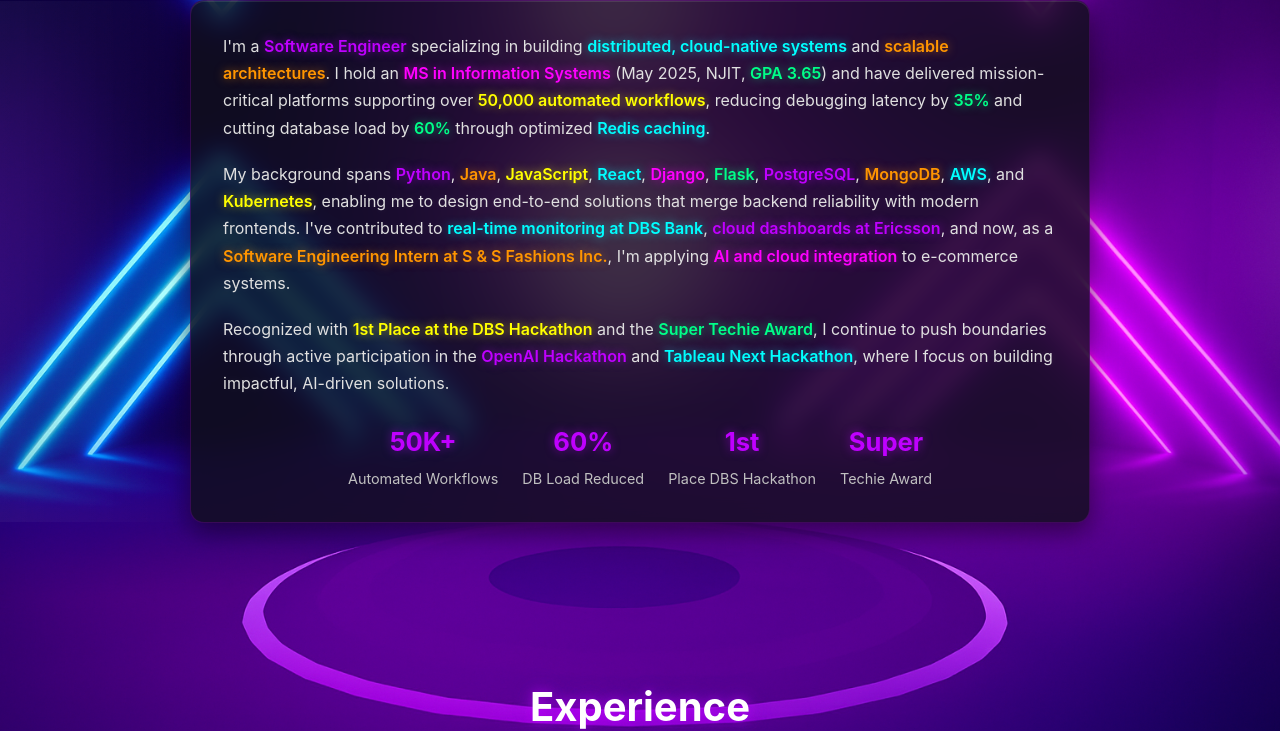
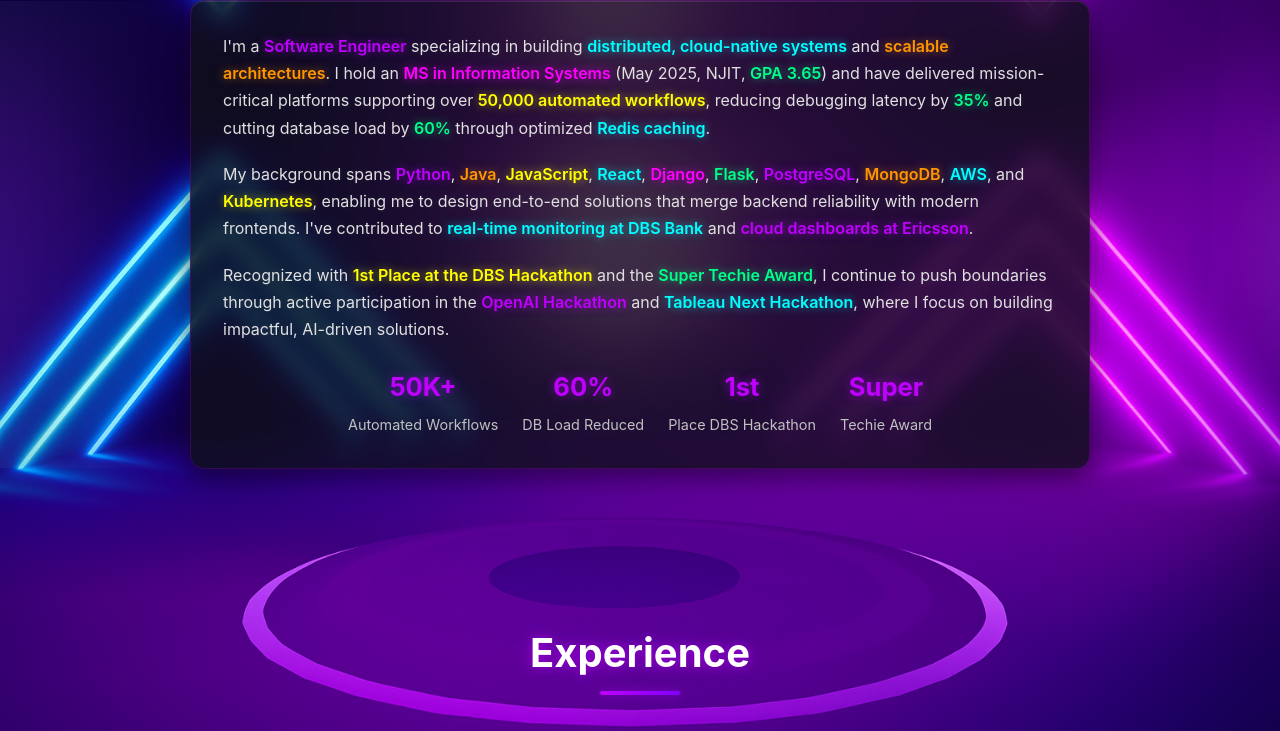
Before and after one commit to Kleela3498/saileelakuragayala, a React (Create React App) app: page / in a window 1280 px wide. Shown: the part 952-1683 px from the top of the page. Built offline with nearby package versions, Linux system fonts and the light colour scheme.

Commit message:
updates new

```diff
--- a/src/components/About.tsx
+++ b/src/components/About.tsx
@@ -13,7 +13,7 @@
                 I'm a <span className="highlight-purple">Software Engineer</span> specializing in building <span className="highlight-cyan">distributed, cloud-native systems</span> and <span className="highlight-orange">scalable architectures</span>. I hold an <span className="highlight-magenta">MS in Information Systems</span> (May 2025, NJIT, <span className="highlight-green">GPA 3.65</span>) and have delivered mission-critical platforms supporting over <span className="highlight-yellow">50,000 automated workflows</span>, reducing debugging latency by <span className="highlight-green">35%</span> and cutting database load by <span className="highlight-green">60%</span> through optimized <span className="highlight-cyan">Redis caching</span>.
               </p>
               <p>
-                My background spans <span className="highlight-purple">Python</span>, <span className="highlight-orange">Java</span>, <span className="highlight-yellow">JavaScript</span>, <span className="highlight-cyan">React</span>, <span className="highlight-magenta">Django</span>, <span className="highlight-green">Flask</span>, <span className="highlight-purple">PostgreSQL</span>, <span className="highlight-orange">MongoDB</span>, <span className="highlight-cyan">AWS</span>, and <span className="highlight-yellow">Kubernetes</span>, enabling me to design end-to-end solutions that merge backend reliability with modern frontends. I've contributed to <span className="highlight-cyan">real-time monitoring at DBS Bank</span>, <span className="highlight-purple">cloud dashboards at Ericsson</span>, and now, as a <span className="highlight-orange">Software Engineering Intern at S & S Fashions Inc.</span>, I'm applying <span className="highlight-magenta">AI and cloud integration</span> to e-commerce systems.
+                My background spans <span className="highlight-purple">Python</span>, <span className="highlight-orange">Java</span>, <span className="highlight-yellow">JavaScript</span>, <span className="highlight-cyan">React</span>, <span className="highlight-magenta">Django</span>, <span className="highlight-green">Flask</span>, <span className="highlight-purple">PostgreSQL</span>, <span className="highlight-orange">MongoDB</span>, <span className="highlight-cyan">AWS</span>, and <span className="highlight-yellow">Kubernetes</span>, enabling me to design end-to-end solutions that merge backend reliability with modern frontends. I've contributed to <span className="highlight-cyan">real-time monitoring at DBS Bank</span> and <span className="highlight-purple">cloud dashboards at Ericsson</span>.
               </p>
               <p>
                 Recognized with <span className="highlight-yellow">1st Place at the DBS Hackathon</span> and the <span className="highlight-green">Super Techie Award</span>, I continue to push boundaries through active participation in the <span className="highlight-purple">OpenAI Hackathon</span> and <span className="highlight-cyan">Tableau Next Hackathon</span>, where I focus on building impactful, AI-driven solutions.
```
